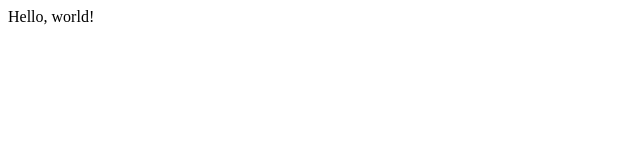
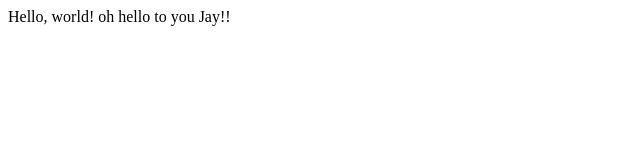
Before and after one commit to JudyZabian/Learning-HTML, a plain HTML site: page index.html in a window 1280 px wide. Shown: the whole page, without its empty margins (0-640 px from the left). Drawn offline with Linux system fonts and the light colour scheme.

Commit message:
Update index.html
added a line

```diff
--- a/index.html
+++ b/index.html
@@ -5,5 +5,6 @@
     </head>
     <body>
         Hello, world!
+        oh hello to you Jay!!
     </body>
 </html>
```
